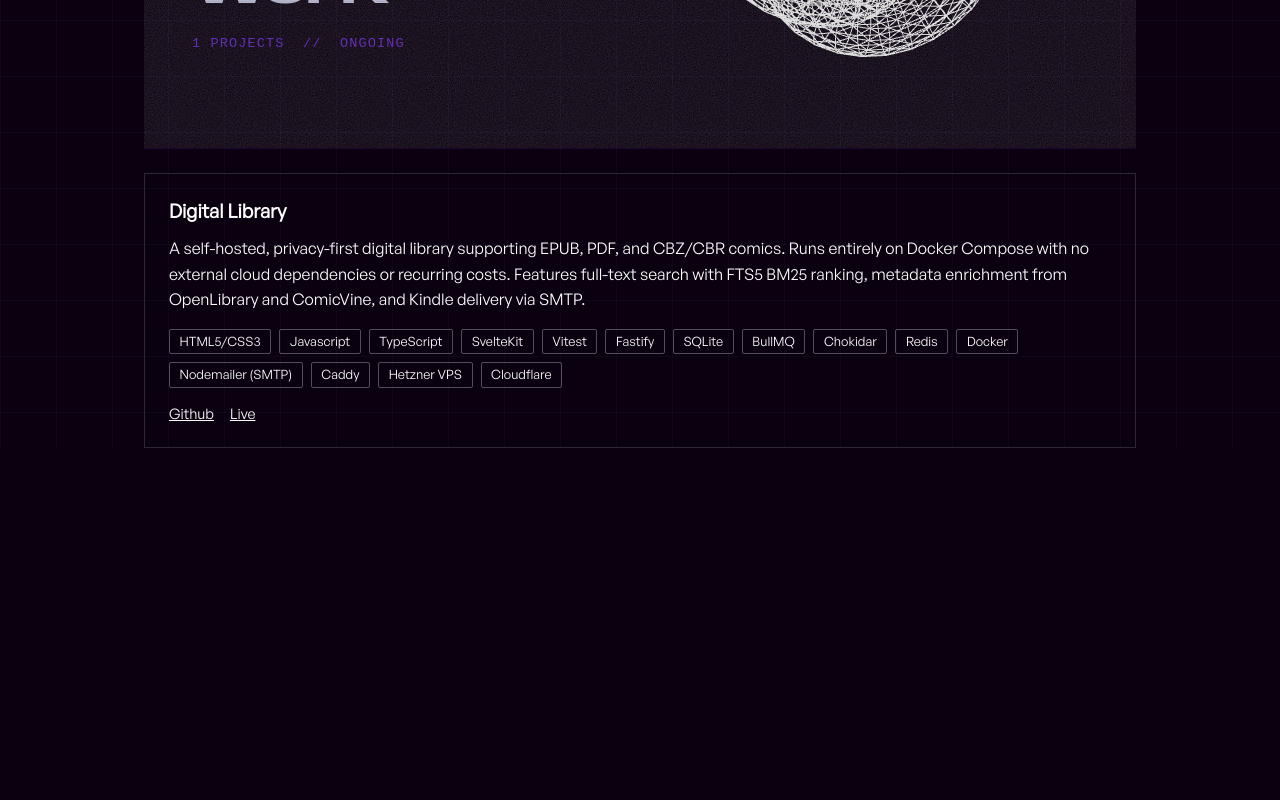
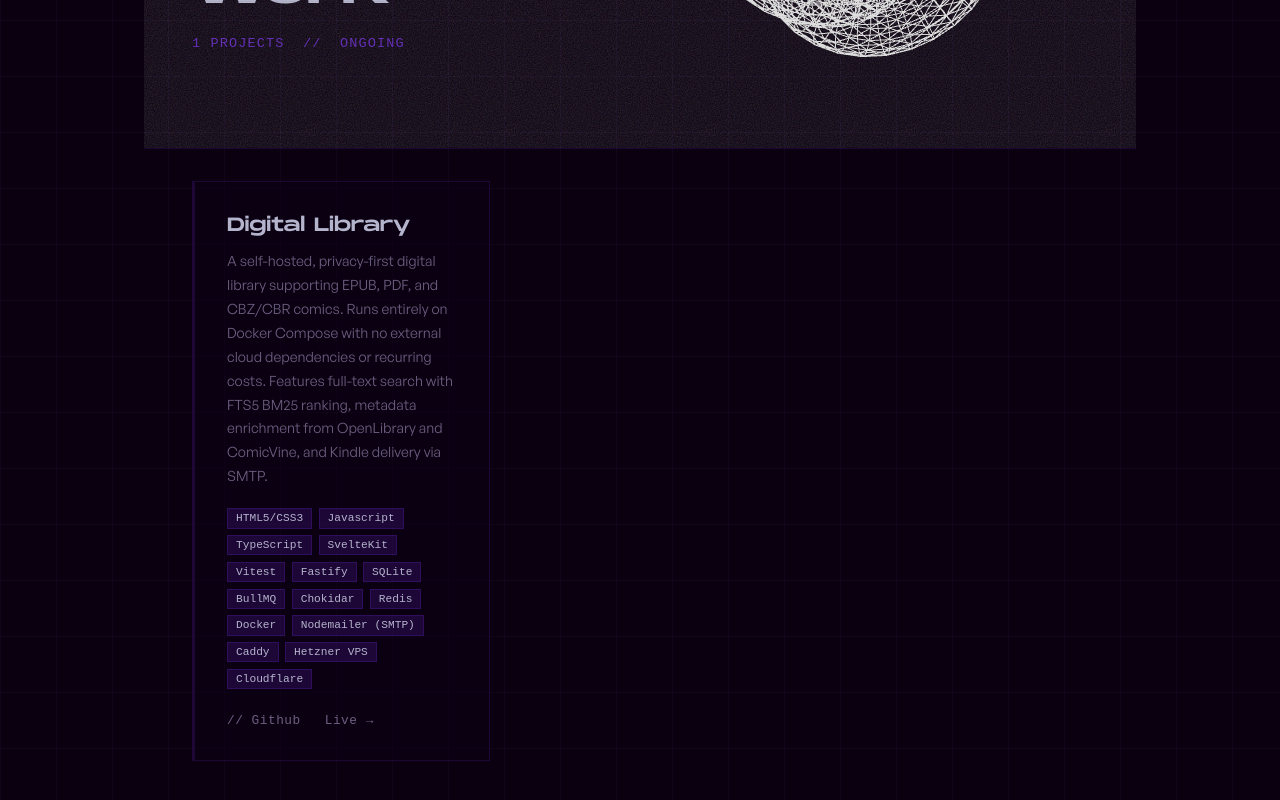
Before and after one commit to LuigiEspinosa/cuatro-portfolio, a Next.js app: page /projects in a window 1280 px wide. Shown: the part 540-1340 px from the top of the page. Before the commit the page ends 988 px from the top, so only its background shows below. Built offline with nearby package versions, Linux system fonts and the light colour scheme; no server answers.

Commit message:
[feature] ProjectCard cybercore treatment (#62)

```diff
--- a/components/molecules/ProjectCard/ProjectCard.scss
+++ b/components/molecules/ProjectCard/ProjectCard.scss
@@ -1,25 +1,54 @@
 .projects-grid {
-  margin-top: 1.5rem;
+  display: grid;
+  grid-template-columns: repeat(3, 1fr);
+  gap: 1px;
+  padding: 2rem var(--page-padding) 8rem;
+  list-style: none;
+  margin: 0;
 
   li {
     list-style: none;
     padding: 0;
     margin: 0;
   }
+
+  @media (max-width: 1024px) {
+    grid-template-columns: repeat(2, 1fr);
+  }
+
+  @media (max-width: 640px) {
+    grid-template-columns: 1fr;
+  }
 }
 
 .project-card {
-  padding: 1.5rem;
-  border: 1px solid rgba(255, 255, 255, 0.15);
+  position: relative;
+  padding: 2rem;
+  background: rgba(10, 0, 20, 0.6);
+  border: 1px solid var(--accent-dim);
+  border-left: 3px solid var(--accent-dim);
+  transition:
+    border-left-color 0.25s ease,
+    background 0.25s ease;
+
+  &:hover {
+    border-left-color: var(--accent);
+    background: rgba(91, 33, 182, 0.06);
+  }
 
   h2 {
-    font-size: 1.2rem;
+    font-family: var(--monument-regular);
+    font-size: clamp(1rem, 1.6vw, 1.2rem);
+    font-weight: 500;
     margin: 0 0 0.75rem;
+    color: var(--light-gray-color);
   }
 
   p {
-    margin: 0 0 1rem;
-    line-height: 1.6;
+    font-size: 0.88rem;
+    line-height: 1.7;
+    color: var(--gray-color);
+    margin: 0 0 1.25rem;
   }
 
   &__tech {
@@ -27,27 +56,38 @@
     padding: 0;
     display: flex;
     flex-wrap: wrap;
-    gap: 0.5rem;
-    margin: 0 0 1rem;
+    gap: 0.4rem;
+    margin: 0 0 1.5rem;
 
     li {
-      font-size: 0.8rem;
-      padding: 0.2rem 0.6rem;
-      border: 1px solid rgba(255, 255, 255, 0.3);
-      border-radius: 2px;
+      font-family: var(--font-mono);
+      font-size: 0.7rem;
+      padding: 0.2rem 0.5rem;
+      background: var(--accent-dim);
+      border: 1px solid rgba(91, 33, 182, 0.3);
+      color: var(--light-gray-color);
     }
   }
 
   &__links {
     display: flex;
-    gap: 1rem;
+    gap: 1.5rem;
 
     a {
-      font-size: 0.9rem;
-      color: inherit;
+      font-family: var(--font-mono);
+      font-size: 0.8rem;
+      color: var(--gray-color);
+      text-decoration: none;
+      letter-spacing: 0.04em;
+      transition: color 0.2s ease;
 
       &:hover {
-        text-decoration: underline;
+        color: var(--accent);
+      }
+
+      &:focus-visible {
+        outline: 1px solid var(--accent);
+        outline-offset: 3px;
       }
     }
   }
--- a/components/molecules/ProjectCard/ProjectCard.tsx
+++ b/components/molecules/ProjectCard/ProjectCard.tsx
@@ -43,12 +43,12 @@ export function ProjectCard({ project }: ProjectCardProps) {
       <div className='project-card__links'>
         {project.github && (
           <a href={project.github} target='_blank' rel='noopener noreferrer'>
-            Github
+            // Github
           </a>
         )}
         {project.live && (
           <a href={project.live} target='_blank' rel='noopener noreferrer'>
-            Live
+            Live →
           </a>
         )}
       </div>
```
